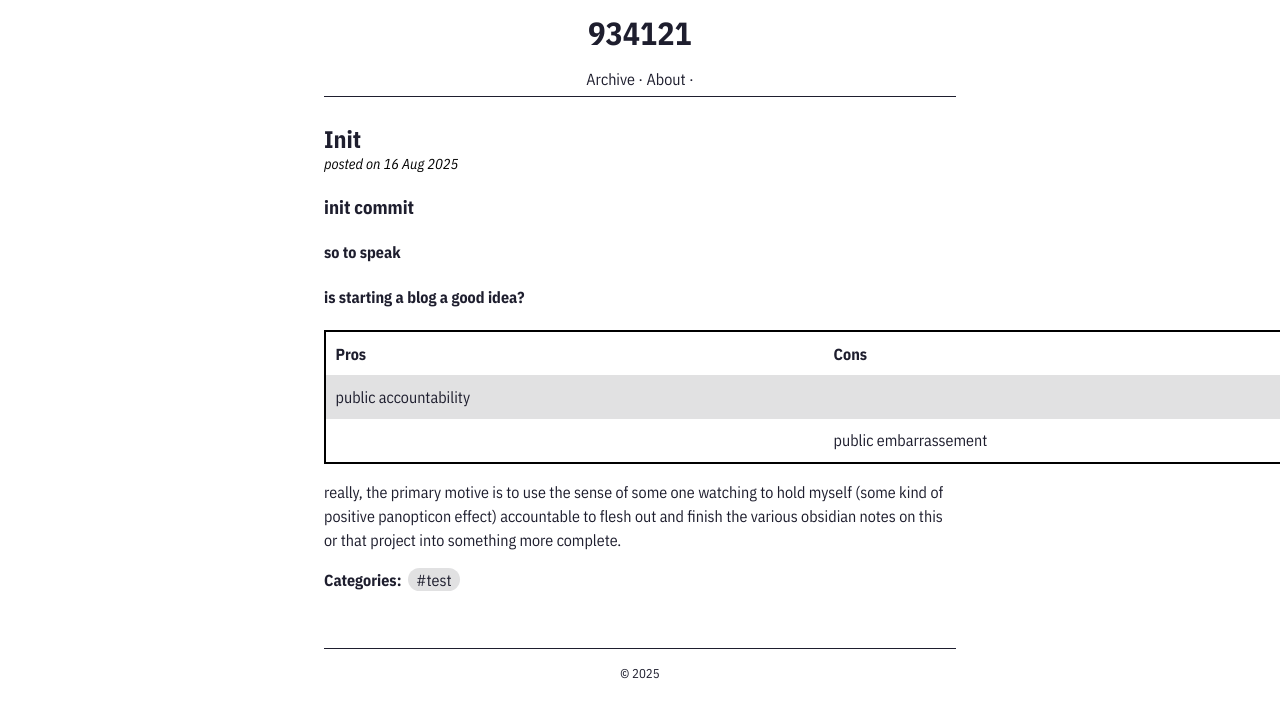
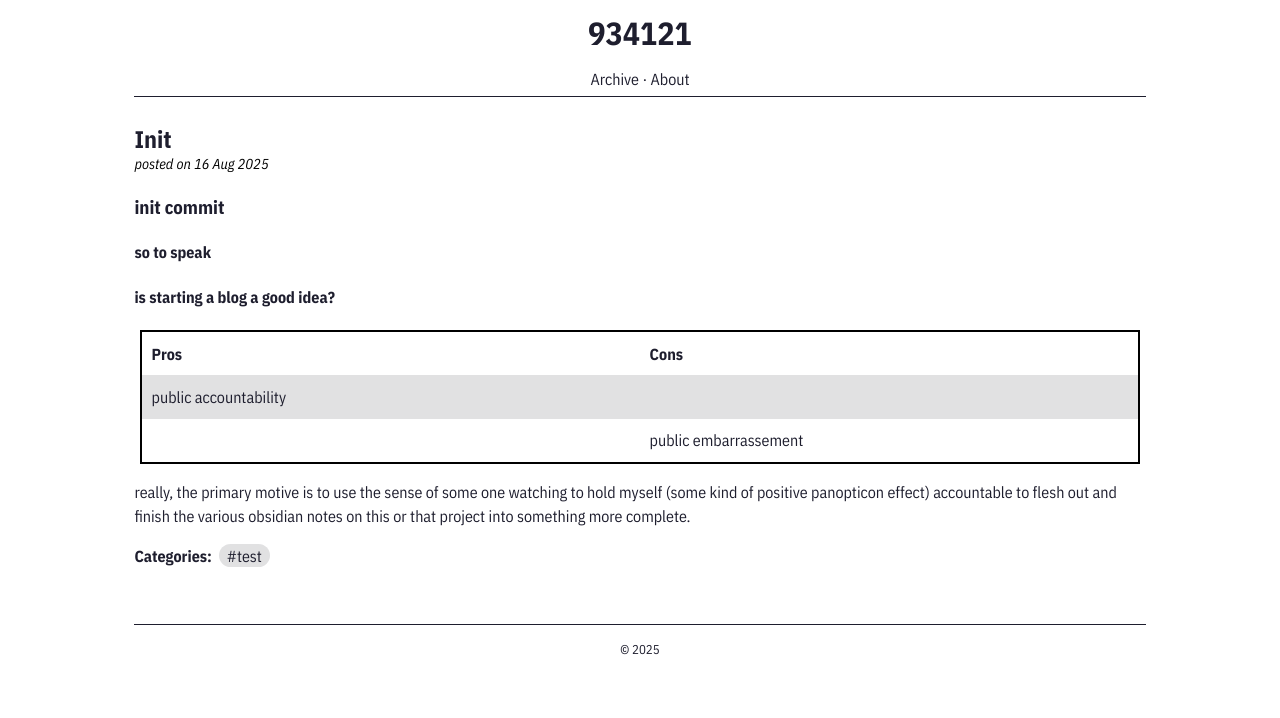
Before and after one commit to e-s-l/e-s-l.github.io, a Jekyll site: the page built from _posts/2025-08-16-init.md, in a window 1280 px wide. Shown: the top 718 px of the page. Built offline with Jekyll 4.4.1, drawn with Linux system fonts in a browser that asks for light colours.

```diff
--- a/_includes/nav.html
+++ b/_includes/nav.html
@@ -1,6 +1,6 @@
 <div id="nav">
   <a href="{{site.url}}{{site.baseurl}}/">Archive</a> ·
-  <a href="{{site.url}}{{site.baseurl}}/about/">About</a> ·
-  <!-- <a href="{{site.url}}{{site.baseurl}}/contact/">Contact</a> -->
+  <a href="{{site.url}}{{site.baseurl}}/about/">About</a>
+  <!-- <a href="{{site.url}}{{site.baseurl}}/contact/">Contact</a>  · -->
   <!--  · <a href="{{site.url}}{{site.baseurl}}/projects/">Projects</a> -->
 </div>
--- a/assets/css/style.css
+++ b/assets/css/style.css
@@ -35,7 +35,7 @@
 
 
 #main {
-	width: 50%;
+	width: 80%;
 	margin: 0 auto;
 }
 
@@ -204,6 +204,7 @@
   margin: 0 auto;
   border-collapse: collapse;
   border: 2px solid var(--highlight-color);
+  background-color: var(--second-background-color);
 }
 
 th,
@@ -211,9 +212,6 @@
   padding: 0.6em;
 }
 
-tbody tr:nth-child(even) {
-  background-color: var(--second-background-color);
-}
 tbody tr:nth-child(odd) {
   background-color: var(--background-color);
 }
```
